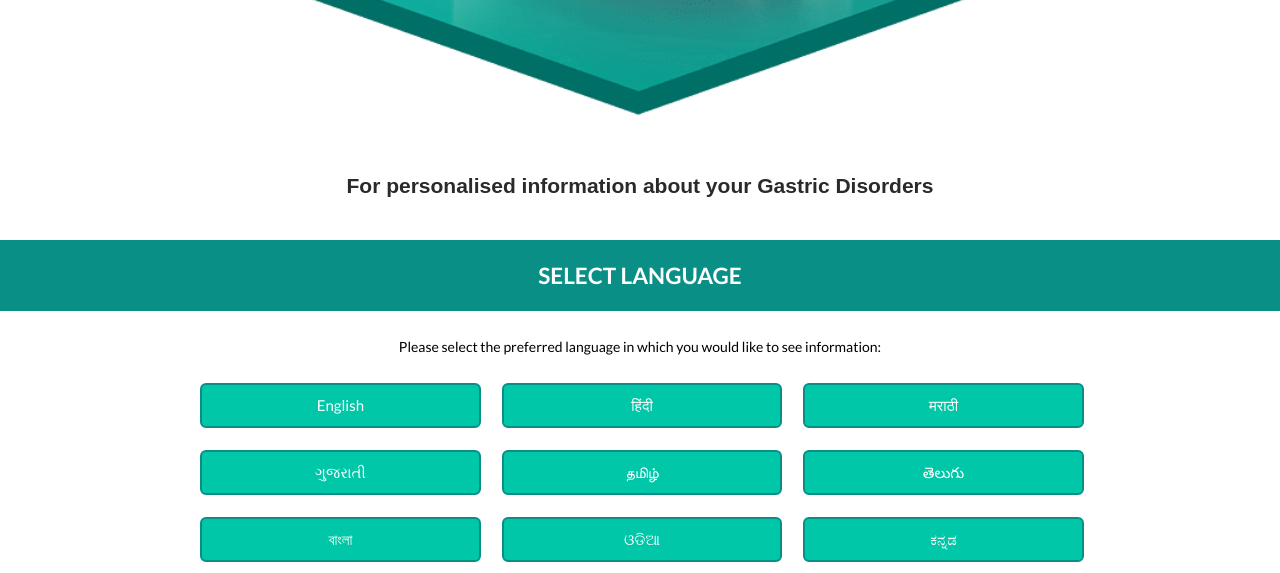
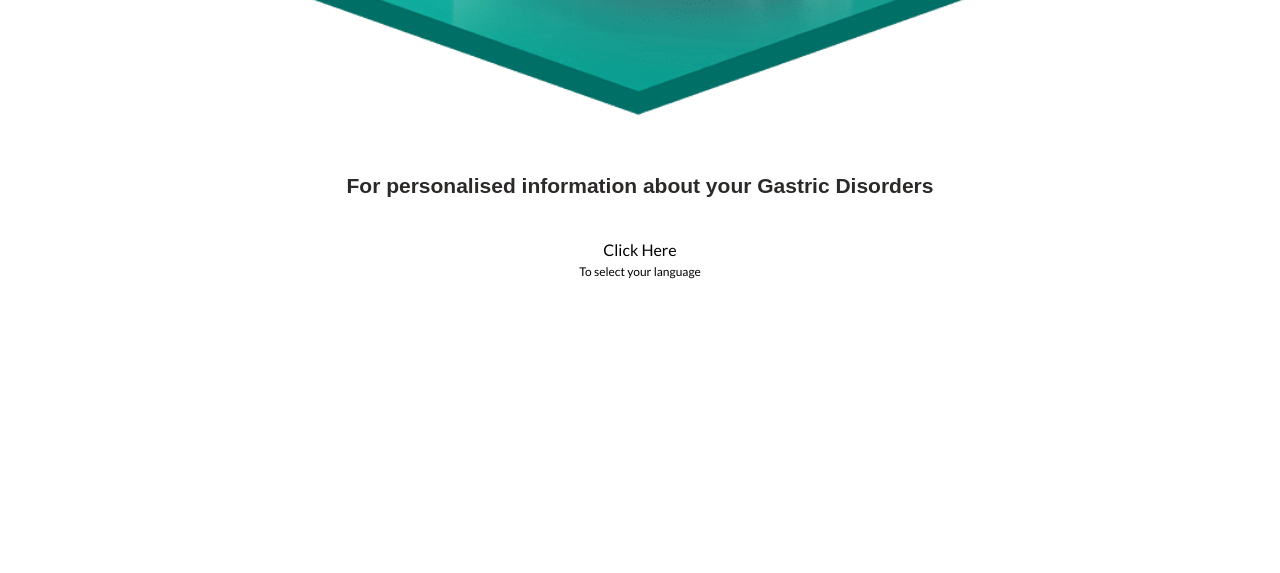
Before and after one commit to anshuul/doctor-backend, a Django app: page /select-language/ in a window 1280 px wide. Shown: the part 856-1429 px from the top of the page. After the commit the page ends 1135 px from the top, so only its background shows below. Run offline with Django 3.2, Linux system fonts and the light colour scheme.

Commit message:
Update select_language_page.html

```diff
--- a/templates/services/select_language_page.html
+++ b/templates/services/select_language_page.html
@@ -24,20 +24,21 @@
     </div>
     </div>
 
+    <a href="#langpop">Click Here</a>
+    <p class="sm-text">To select your language</p>
 
-
-    <section class="header">
+    <!--<section class="header">
         <div class="container">
             <h1>SELECT LANGUAGE</h1>
         </div>
-    </section>
+    </section>-->
 
 
 
-    <section class="body-area">
+    <section class="body-area" id="langpop">
         <div class="container">
 
-            <p>Please select the preferred language in which you would like to see information:</p>
+            <a href="#" class="cl-btn">X</a>
 
             <form method='POST' action='' id='langauge-form'>
                 {% csrf_token %}
```
